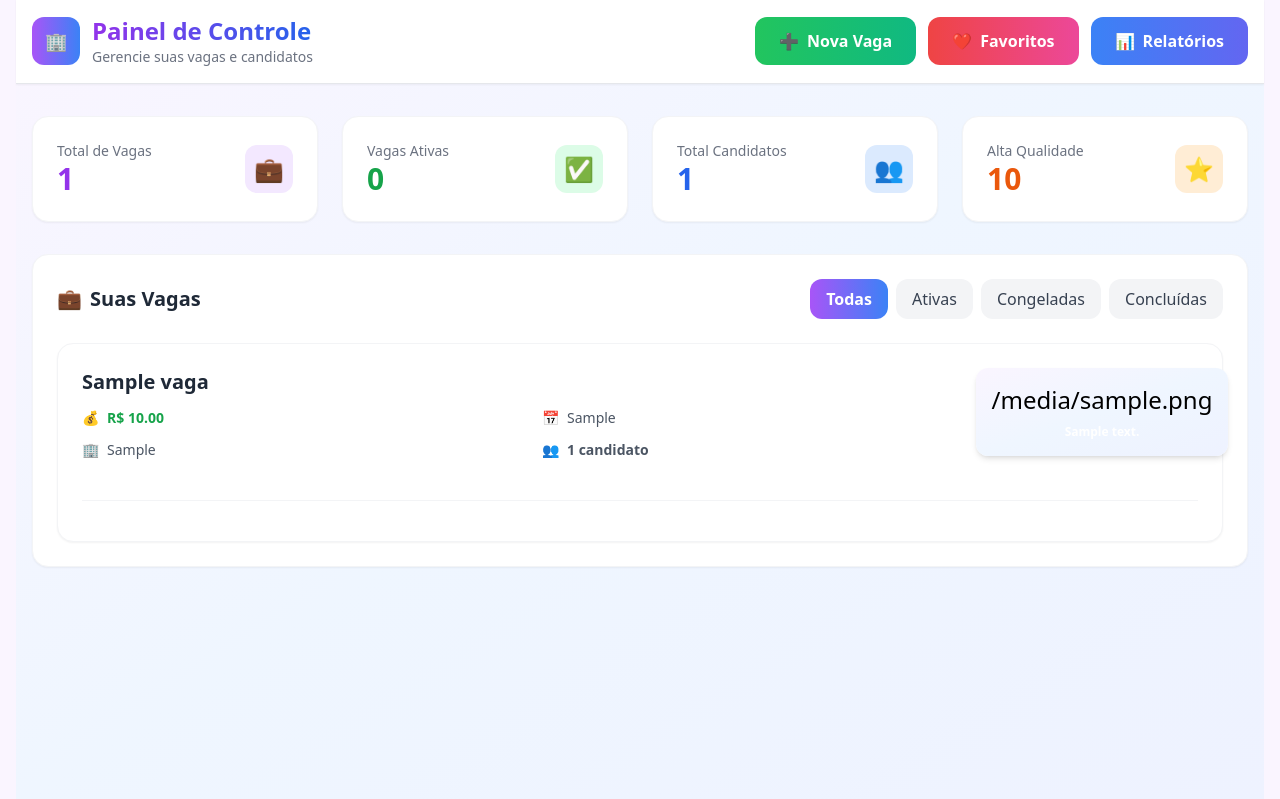
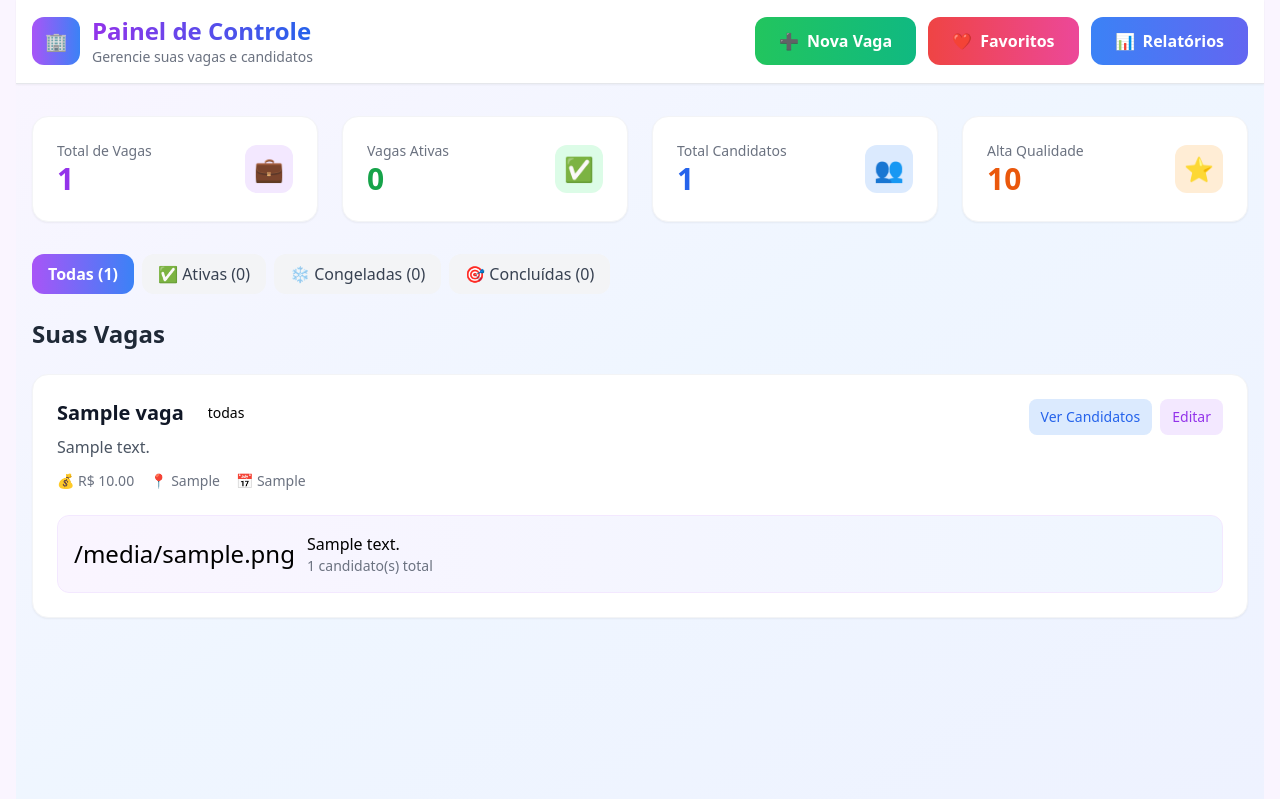
Before and after one commit to IngrydSantosP/Esteira_Processos, a Flask app: template templates/dashboard_empresa.html in a window 1280 px wide. Shown: the part 97-896 px from the top of the page. Run offline with Flask 3, Linux system fonts and the light colour scheme; the template is opened without the code that fills it: most values are stand-ins (such as "Sample title", 1, 10 or a date in 2020); some libraries are stand-ins or nearby versions.

Commit message:
Subindo nova versão do projeto

```diff
--- a/templates/candidatos_vaga.html
+++ b/templates/candidatos_vaga.html
@@ -168,11 +168,6 @@
                                     <span>📄</span>
                                     CV
                                 </a>
-                                <button data-vaga-id="{{ vaga_id }}" data-candidato-id="{{ candidato[6] }}"
-                                        class="bg-red-500 hover:bg-red-600 text-white px-4 py-2 rounded-xl font-semibold transition-all duration-300 transform hover:scale-105 flex items-center gap-2 open-encerramento-modal">
-                                    <span>❌</span>
-                                    Encerrar
-                                </button>
                             </div>
                         </div>
                     </div>
--- a/templates/editar_perfil_candidato.html
+++ b/templates/editar_perfil_candidato.html
@@ -87,7 +87,7 @@
                 </div>
 
 
-        <div class="flex gap-4">
+        <div class="flex gap-4 pt-4 ">
             <button type="submit"
                 class="bg-purple-200 text-purple-800 font-semibold px-6 py-2 rounded hover:bg-purple-300 transition-colors duration-200">
                 Salvar Alterações
--- a/templates/partials/lista_vagas.html
+++ b/templates/partials/lista_vagas.html
@@ -1,188 +1,169 @@
+
 <!-- Filtros de Vagas -->
-<div class="bg-white rounded-2xl p-6 shadow-sm border border-gray-100 mb-8">
-    <div class="flex items-center justify-between mb-6">
-        <h3 class="text-xl font-bold text-gray-800 flex items-center gap-2">
-            <span>💼</span>
-            Suas Vagas
-        </h3>
-        <div class="flex gap-2">
+<div class="mb-6">
+    <div class="flex flex-wrap gap-2" role="tablist" aria-label="Filtros de status das vagas">
         <button onclick="filtrarVagas('todas')"
-                    class="filter-btn active bg-gradient-to-r from-purple-500 to-blue-500 text-white px-4 py-2 rounded-xl font-semibold transition-all duration-300">
-                Todas
+                class="filter-btn active bg-gradient-to-r from-purple-500 to-blue-500 text-white px-4 py-2 rounded-xl font-semibold transition-all duration-300 hover:shadow-lg focus:outline-none focus:ring-4 focus:ring-purple-300"
+                role="tab"
+                aria-selected="true"
+                aria-controls="lista-vagas"
+                tabindex="0">
+            Todas (<span id="count-todas">{{ vagas|length if vagas else 0 }}</span>)
         </button>
         <button onclick="filtrarVagas('Ativa')"
-                    class="filter-btn bg-gray-100 text-gray-700 px-4 py-2 rounded-xl font-medium transition-all duration-300">
-                Ativas
+                class="filter-btn bg-gray-100 hover:bg-green-100 text-gray-700 hover:text-green-700 px-4 py-2 rounded-xl font-medium transition-all duration-300 hover:shadow-md focus:outline-none focus:ring-4 focus:ring-green-300"
+                role="tab"
+                aria-selected="false"
+                aria-controls="lista-vagas"
+                tabindex="-1">
+            ✅ Ativas (<span id="count-ativa">{{ vagas|selectattr('status', 'equalto', 'Ativa')|list|length if vagas else 0 }}</span>)
         </button>
         <button onclick="filtrarVagas('Congelada')"
-                    class="filter-btn bg-gray-100 text-gray-700 px-4 py-2 rounded-xl font-medium transition-all duration-300">
-                Congeladas
+                class="filter-btn bg-gray-100 hover:bg-blue-100 text-gray-700 hover:text-blue-700 px-4 py-2 rounded-xl font-medium transition-all duration-300 hover:shadow-md focus:outline-none focus:ring-4 focus:ring-blue-300"
+                role="tab"
+                aria-selected="false"
+                aria-controls="lista-vagas"
+                tabindex="-1">
+            ❄️ Congeladas (<span id="count-congelada">{{ vagas|selectattr('status', 'equalto', 'Congelada')|list|length if vagas else 0 }}</span>)
         </button>
         <button onclick="filtrarVagas('Concluída')"
-                    class="filter-btn bg-gray-100 text-gray-700 px-4 py-2 rounded-xl font-medium transition-all duration-300">
-                Concluídas
+                class="filter-btn bg-gray-100 hover:bg-purple-100 text-gray-700 hover:text-purple-700 px-4 py-2 rounded-xl font-medium transition-all duration-300 hover:shadow-md focus:outline-none focus:ring-4 focus:ring-purple-300"
+                role="tab"
+                aria-selected="false"
+                aria-controls="lista-vagas"
+                tabindex="-1">
+            🎯 Concluídas (<span id="count-concluida">{{ vagas|selectattr('status', 'equalto', 'Concluída')|list|length if vagas else 0 }}</span>)
         </button>
     </div>
 </div>
 
+<!-- Lista de Vagas -->
+<div class="space-y-6" id="lista-vagas" role="tabpanel">
+    <h2 class="text-2xl font-bold text-gray-800 mb-4">Suas Vagas</h2>
+
+    {% if vagas %}
         <div class="grid gap-6">
             {% for vaga in vagas %}
-        <div class="vaga-card group bg-white rounded-2xl p-6 shadow-sm border border-gray-100 hover:shadow-xl hover:border-purple-200 transition-all duration-300 transform hover:-translate-y-1"
+            <div class="vaga-card bg-white rounded-2xl shadow-sm border border-gray-100 hover:shadow-md transition-all duration-300 overflow-hidden"
                  data-status="{{ vaga.status }}">
-
-            <!-- Header do card -->
-            <div class="flex flex-col lg:flex-row lg:items-start justify-between gap-4 mb-6">
+                <div class="p-6">
+                    <div class="flex justify-between items-start mb-4">
                         <div class="flex-1">
-                    <div class="flex items-center gap-3 mb-3">
-                        <h3 class="text-xl font-bold text-gray-800 group-hover:text-purple-600 transition-colors">
-                            {{ vaga.titulo }}
-                        </h3>
-
-                        <!-- Status badges -->
-                        {% if vaga.status == 'Ativa' %}
-                        <span class="bg-green-100 text-green-800 text-xs font-semibold px-2.5 py-0.5 rounded-full">
-                            ✅ Ativa
+                            <div class="flex items-center gap-3 mb-2">
+                                <h3 class="text-xl font-bold text-gray-900">{{ vaga.titulo }}</h3>
+                                <span class="px-3 py-1 rounded-full text-sm font-medium
+                                    {% if vaga.status == 'Ativa' %}bg-green-100 text-green-800{% endif %}
+                                    {% if vaga.status == 'Congelada' %}bg-blue-100 text-blue-800{% endif %}
+                                    {% if vaga.status == 'Concluída' %}bg-purple-100 text-purple-800{% endif %}
+                                    {% if not vaga.status %}bg-green-100 text-green-800{% endif %}">
+                                    {{ vaga.status if vaga.status else 'Ativa' }}
                                 </span>
-                        {% elif vaga.status == 'Congelada' %}
-                        <span class="bg-blue-100 text-blue-800 text-xs font-semibold px-2.5 py-0.5 rounded-full">
-                            ❄️ Congelada
+                            </div>
+                            <p class="text-gray-600 mb-3 line-clamp-2">{{ vaga.descricao }}</p>
+                            <div class="flex flex-wrap gap-4 text-sm text-gray-500 mb-2">
+                                <span class="flex items-center gap-1">
+                                    <span>💰</span> R$ {{ "{:,.2f}".format(vaga.salario_oferecido) }}
                                 </span>
-                        {% elif vaga.status == 'Concluída' %}
-                        <span class="bg-purple-100 text-purple-800 text-xs font-semibold px-2.5 py-0.5 rounded-full">
-                            🎉 Concluída
+                                <span class="flex items-center gap-1">
+                                    <span>📍</span> {{ vaga.tipo_vaga }}
+                                </span>
+                                {% if vaga.endereco_vaga and vaga.tipo_vaga in ['Presencial', 'Híbrida'] %}
+                                <span class="flex items-center gap-1">
+                                    <span>🏢</span> {{ vaga.endereco_vaga[:30] }}{% if vaga.endereco_vaga|length > 30 %}...{% endif %}
                                 </span>
                                 {% endif %}
+                                <span class="flex items-center gap-1">
+                                    <span>📅</span> {{ vaga.data_criacao }}
+                                </span>
+                            </div>
+                        </div>
+                        <div class="flex gap-2 ml-4">
+                            <a href="{{ url_for('candidatos_vaga', vaga_id=vaga.id) }}"
+                               class="bg-blue-100 hover:bg-blue-200 text-blue-600 px-3 py-2 rounded-lg text-sm font-medium transition-colors"
+                               aria-label="Ver candidatos da vaga {{ vaga.titulo }}">
+                                Ver Candidatos
+                            </a>
 
-                        <!-- Urgência -->
-                        {% if vaga.urgencia_contratacao == 'Imediata' %}
-                        <span class="bg-red-100 text-red-800 text-xs font-semibold px-2.5 py-0.5 rounded-full animate-pulse">
-                            🔥 URGENTE
-                        </span>
+                            {% if vaga.status != 'Concluída' %}
+                                <a href="{{ url_for('editar_vaga', vaga_id=vaga.id) }}"
+                                   class="bg-purple-100 hover:bg-purple-200 text-purple-600 px-3 py-2 rounded-lg text-sm font-medium transition-colors"
+                                   aria-label="Editar vaga {{ vaga.titulo }}">
+                                    Editar
+                                </a>
                             {% endif %}
-                    </div>
 
-                    <!-- Info básica -->
-                    <div class="grid grid-cols-1 md:grid-cols-2 gap-3 text-sm text-gray-600 mb-4">
-                        <div class="flex items-center gap-2">
-                            <span>💰</span>
-                            <span class="font-semibold text-green-600">R$ {{ "%.2f"|format(vaga.salario_oferecido) }}</span>
-                        </div>
-                        <div class="flex items-center gap-2">
-                            <span>📅</span>
-                            <span>{{ vaga.data_criacao }}</span>
-                        </div>
-                        <div class="flex items-center gap-2">
-                            <span>🏢</span>
-                            <span>{{ vaga.tipo_vaga or 'Presencial' }}</span>
-                        </div>
-                        <div class="flex items-center gap-2">
-                            <span>👥</span>
-                            <span class="font-semibold">{{ vaga.total_candidatos }} candidato{{ 's' if vaga.total_candidatos != 1 else '' }}</span>
+                            {% if vaga.status == 'Ativa' or not vaga.status %}
+                                <button onclick="abrirModalEncerramento({{ vaga.id }}, '{{ vaga.titulo }}')"
+                                        class="bg-orange-100 hover:bg-orange-200 text-orange-600 px-3 py-2 rounded-lg text-sm font-medium transition-colors"
+                                        aria-label="Encerrar vaga {{ vaga.titulo }}">
+                                    Encerrar
+                                </button>
+                            {% elif vaga.status == 'Congelada' %}
+                                <button onclick="reativarVaga({{ vaga.id }})"
+                                        class="bg-green-100 hover:bg-green-200 text-green-600 px-3 py-2 rounded-lg text-sm font-medium transition-colors"
+                                        aria-label="Reativar vaga {{ vaga.titulo }}">
+                                    Reativar
+                                </button>
+                            {% endif %}
                         </div>
                     </div>
 
-                    <!-- Congelamento programado -->
-                    {% if vaga.data_congelamento_agendado and vaga.status == 'Ativa' %}
-                    <div class="bg-blue-50 border border-blue-200 rounded-lg p-3 mb-4">
-                        <div class="flex items-center gap-2">
-                            <span class="text-blue-600">⏰</span>
-                            <span class="text-sm font-medium text-blue-800">
-                                Congelamento programado para: {{ vaga.data_congelamento_agendado }}
-                            </span>
-                        </div>
-                    </div>
-                    {% endif %}
-
-                    <!-- Candidato contratado -->
-                    {% if vaga.status == 'Concluída' and vaga.candidato_contratado %}
-                    <div class="bg-green-50 border border-green-200 rounded-lg p-3 mb-4">
-                        <div class="flex items-center gap-2">
-                            <span class="text-green-600">🎉</span>
-                            <span class="text-sm font-medium text-green-800">
-                                Candidato contratado: {{ vaga.candidato_contratado.nome }}
-                                {% if vaga.candidato_contratado.posicao %}
-                                ({{ vaga.candidato_contratado.posicao }}º posição)
-                                {% endif %}
-                            </span>
-                        </div>
-                    </div>
-                    {% endif %}
-                </div>
-
-                <!-- Stats do lado direito -->
-                <div class="flex flex-col items-center gap-4 lg:w-48">
-                    <div class="text-center bg-gradient-to-br {{ vaga.feedback_ia.cor }} p-4 rounded-xl shadow-md min-w-[120px]">
-                        <div class="text-2xl mb-2">{{ vaga.feedback_ia.icone }}</div>
-                        <div class="text-xs font-semibold text-white">{{ vaga.feedback_ia.texto }}</div>
-                    </div>
-
-                    <!-- Candidatos por score -->
-                    {% if vaga.total_candidatos > 0 %}
-                    <div class="flex gap-2 text-xs">
-                        {% if vaga.candidatos_80_plus > 0 %}
-                        <span class="bg-green-100 text-green-800 px-2 py-1 rounded-full font-medium">
-                            ⭐ {{ vaga.candidatos_80_plus }}
-                        </span>
-                        {% endif %}
-                        {% if vaga.candidatos_60_79 > 0 %}
-                        <span class="bg-yellow-100 text-yellow-800 px-2 py-1 rounded-full font-medium">
-                            ⚡ {{ vaga.candidatos_60_79 }}
-                        </span>
-                        {% endif %}
-                        {% if vaga.candidatos_abaixo_60 > 0 %}
-                        <span class="bg-gray-100 text-gray-800 px-2 py-1 rounded-full font-medium">
-                            📋 {{ vaga.candidatos_abaixo_60 }}
-                        </span>
-                        {% endif %}
+                    <!-- Feedback de IA -->
+                    {% if vaga.status == 'Concluída' %}
+                        <!-- Feedback especial para vagas concluídas -->
+                        <div class="bg-gradient-to-r from-green-50 to-emerald-50 rounded-xl p-4 border border-green-200 mb-4">
+                            <div class="flex items-center gap-3">
+                                <span class="text-2xl">✅</span>
+                                <div class="flex-1">
+                                    <p class="font-medium text-green-800 mb-2">
+                                        Vaga concluída com sucesso!
+                                    </p>
+                                    {% if vaga.candidato_contratado %}
+                                    <div class="space-y-1">
+                                        <p class="text-sm text-gray-700">
+                                            <strong>Candidato:</strong> {{ vaga.candidato_contratado.nome }}
+                                        </p>
+                                        <p class="text-sm text-gray-700">
+                                            <strong>Contratado em:</strong> {{ vaga.data_contratacao }}
+                                        </p>
+                                        <p class="text-sm text-gray-700">
+                                            <strong>Posição no ranking:</strong> {{ vaga.candidato_contratado.posicao }}º lugar
+                                        </p>
                                     </div>
                                     {% endif %}
                                 </div>
                             </div>
-
-            <!-- Ações -->
-            <div class="flex flex-wrap gap-3 pt-4 border-t border-gray-100">
-                {% if vaga.status == 'Ativa' %}
-                {% if vaga.total_candidatos > 0 %}
-                <a href="{{ url_for('candidatos_vaga', vaga_id=vaga.id) }}"
-                   class="bg-blue-500 hover:bg-blue-600 text-white px-4 py-2 rounded-xl font-semibold transition-all duration-300 transform hover:scale-105 flex items-center gap-2">
-                    <span>👥</span>
-                    Ver Candidatos ({{ vaga.total_candidatos }})
-                </a>
-                {% endif %}
-                <a href="{{ url_for('editar_vaga', vaga_id=vaga.id) }}"
-                   class="bg-gray-500 hover:bg-gray-600 text-white px-4 py-2 rounded-xl font-semibold transition-all duration-300 transform hover:scale-105 flex items-center gap-2">
-                    <span>✏️</span>
-                    Editar
-                </a>
-                {% elif vaga.status == 'Congelada' %}
-                {% if vaga.total_candidatos > 0 %}
-                <a href="{{ url_for('candidatos_vaga', vaga_id=vaga.id) }}"
-                   class="bg-blue-500 hover:bg-blue-600 text-white px-4 py-2 rounded-xl font-semibold transition-all duration-300 transform hover:scale-105 flex items-center gap-2">
-                    <span>👥</span>
-                    Ver Candidatos ({{ vaga.total_candidatos }})
-                </a>
-                {% endif %}
-                <button onclick="reativarVaga({{ vaga.id }})"
-                        class="bg-green-500 hover:bg-green-600 text-white px-4 py-2 rounded-xl font-semibold transition-all duration-300 transform hover:scale-105 flex items-center gap-2">
-                    <span>🔄</span>
-                    Reativar
-                </button>
-                {% elif vaga.status == 'Concluída' %}
-                {% if vaga.total_candidatos > 0 %}
-                <a href="{{ url_for('candidatos_vaga', vaga_id=vaga.id) }}"
-                   class="bg-blue-500 hover:bg-blue-600 text-white px-4 py-2 rounded-xl font-semibold transition-all duration-300 transform hover:scale-105 flex items-center gap-2">
-                    <span>👥</span>
-                    Ver Candidatos ({{ vaga.total_candidatos }})
-                </a>
-                {% endif %}
-                <a href="{{ url_for('excluir_vaga', vaga_id=vaga.id) }}"
-                   class="bg-red-500 hover:bg-red-600 text-white px-4 py-2 rounded-xl font-semibold transition-all duration-300 transform hover:scale-105 flex items-center gap-2">
-                    <span>🗑️</span>
-                    Excluir
-                </a>
+                        </div>
+                    {% else %}
+                        <div class="bg-gradient-to-r from-purple-50 to-blue-50 rounded-xl p-4 border border-purple-100">
+                            <div class="flex items-center gap-3">
+                                <span class="text-2xl">{{ vaga.feedback_ia.icone }}</span>
+                                <div>
+                                    <p class="font-medium {{ vaga.feedback_ia.cor }}">
+                                        {{ vaga.feedback_ia.texto }}
+                                    </p>
+                                    <p class="text-sm text-gray-500">
+                                        {{ vaga.total_candidatos }} candidato(s) total
+                                    </p>
+                                </div>
+                            </div>
+                        </div>
                     {% endif %}
                 </div>
             </div>
             {% endfor %}
         </div>
+    {% else %}
+        <div class="text-center py-12">
+            <div class="w-20 h-20 bg-gray-100 rounded-full flex items-center justify-center mx-auto mb-4">
+                <span class="text-4xl">💼</span>
             </div>
+            <h3 class="text-xl font-medium text-gray-700 mb-2">Nenhuma vaga criada ainda</h3>
+            <p class="text-gray-500 mb-6">Comece criando sua primeira vaga para atrair candidatos qualificados.</p>
+            <a href="{{ url_for('criar_vaga') }}"
+               class="bg-gradient-to-r from-purple-500 to-blue-500 hover:from-purple-600 hover:to-blue-600 text-white px-6 py-3 rounded-xl font-semibold transition-all duration-300 transform hover:scale-105">
+                Criar Primeira Vaga
+            </a>
+        </div>
+    {% endif %}
+</div>
```
Also changed, not shown: templates/dashboard_candidato.html (+0 -14 lines), recrutamento.db, 1 other file. Lines whose indentation alone changed are shown as unchanged.
